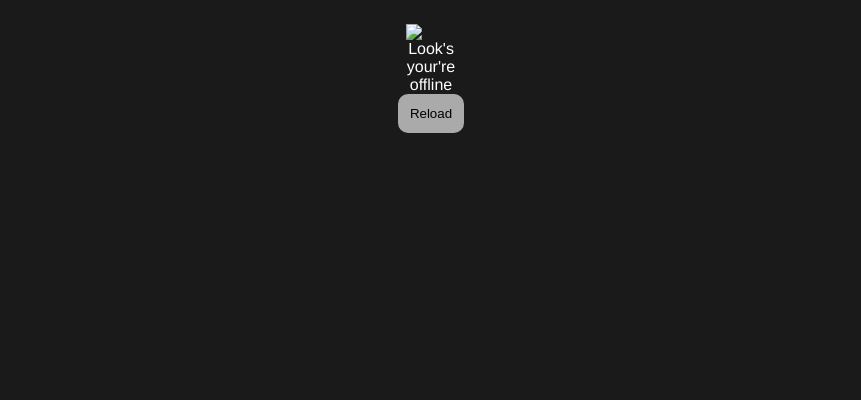
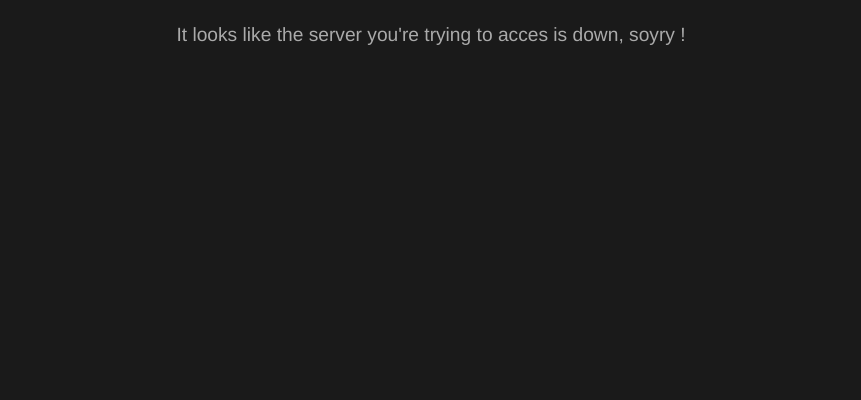
Before and after one commit to estebananex/downpage, a plain HTML site: page index.html in a window 1280 px wide. Shown: the part 400-800 px from the top of the page, without its empty margins (209-1070 px from the left). Drawn offline with Linux system fonts and the light colour scheme.

Commit message:
Update index.html

```diff
--- a/index.html
+++ b/index.html
@@ -78,9 +78,7 @@
     </style>
 </head>
 <body>
-    <h1>You're Offline</h1>
-    <p>It looks like you are not connected to the internet. Please check your connection and try again.</p>
-    <img src = "assets/offline.svg" alt="Look's your're offline"/>
-    <button onclick="window.app.quit()">Reload</button>
+    <h1>Server down</h1>
+    <p>It looks like the server you're trying to acces is down, soyry !</p>
 </body>
 </html>
```
